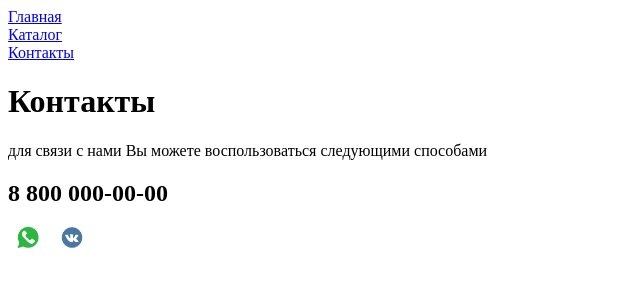
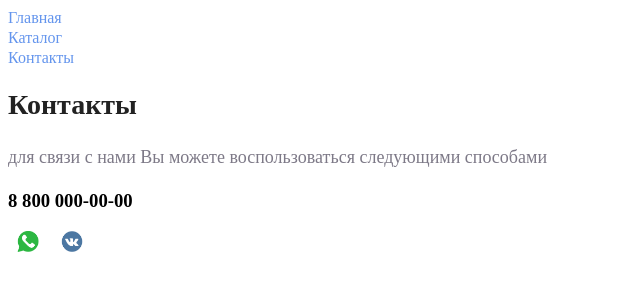
Before and after one commit to KsuKudrina/progect_S1, a plain HTML site: page contacts.html in a window 1280 px wide. Shown: the whole page, without its empty margins (0-640 px from the left). Drawn offline with Linux system fonts and the light colour scheme.

Commit message:
added classes

```diff
--- a/contacts.html
+++ b/contacts.html
@@ -4,17 +4,26 @@
     <meta charset="UTF-8">
     <meta name="viewport" content="width=device-width, initial-scale=1.0">
     <title>HomeWork_1</title>
+    <link rel="stylesheet" href="style.css" class="css">
 </head>
 <body>
-    <a href="./index.html">Главная</a><br>
-    <a href="./catalog/catalog.html">Каталог</a><br>
-    <a href="#">Контакты</a>
+    <a class="menu" href="./index.html">Главная</a><br>
+    <a class="menu" href="./catalog/catalog.html">Каталог</a><br>
+    <a class="menu" href="#">Контакты</a>
 
-    <h1>Контакты</h1>
-    <p>для связи с нами Вы можете воспользоваться следующими способами</p>
-    <h2>8 800 000-00-00</h2>
-    <a href="https://web.whatsapp.com/"><img src="./img/wa.png" width="40" alt="whatsapp"></a>
-    <a href="https://vk.com/feed"><img src="./img/vk.png" width="40" alt="vk"></a>
+    <h1 class="title">Контакты</h1>
+    <p class="text">
+        для связи с нами Вы можете воспользоваться следующими способами
+    </p>
+    <h3>
+        8 800 000-00-00
+    </h3>
+    <a href="https://web.whatsapp.com/">
+        <img src="./img/wa.png" width="40" alt="whatsapp">
+    </a>
+    <a href="https://vk.com/feed">
+        <img src="./img/vk.png" width="40" alt="vk">
+    </a>
 
 </body>
 </html>
```
